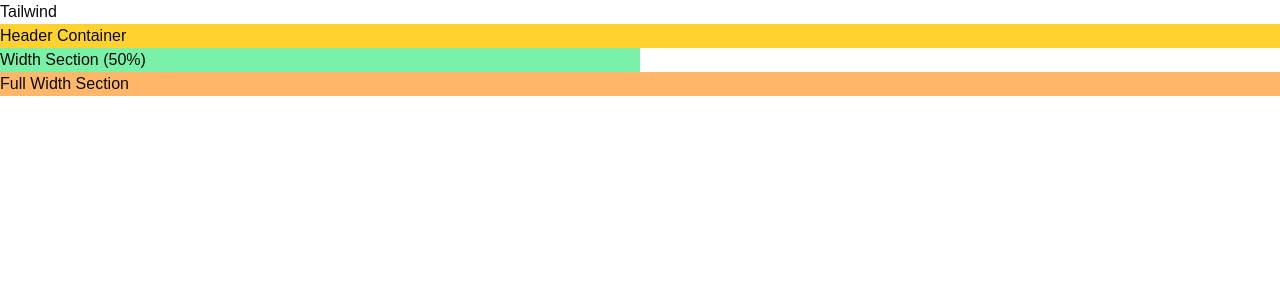
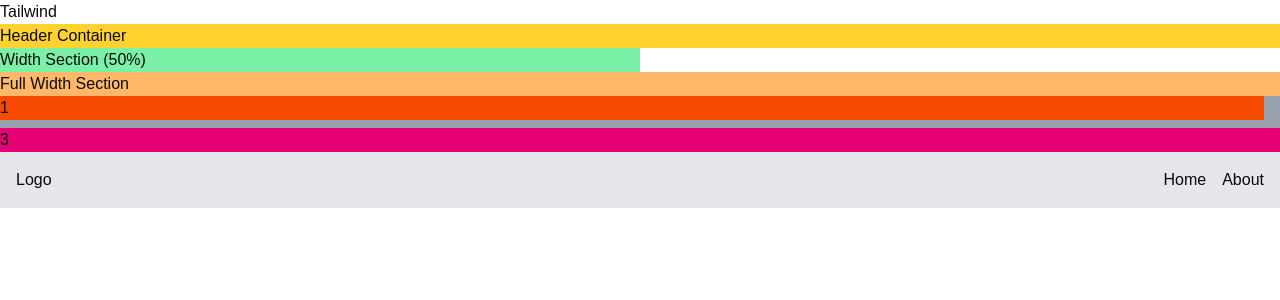
Before and after one commit to imPranab14/TanStack-Pro-Dashboard, a React (Vite) app: page /tailwind in a window 1280 px wide. Shown: the top 300 px of the page. Built offline with nearby package versions, Linux system fonts and the light colour scheme; no server answers.

Commit message:
flex section done

```diff
--- a/src/features/tailwind/Tailwind.jsx
+++ b/src/features/tailwind/Tailwind.jsx
@@ -11,9 +11,20 @@ function Tailwind() {
 
       <div className="w-screen bg-orange-300">Full Width Section</div>
 
+      {/* NOTE Flex  */}
+      {/* Flexbox (1D Layout)    (row OR column) */}
+      <div class="flex space-x-4 gap-2 bg-gray-400 flex-col">
+        <div className="bg-orange-600">1</div>
+        <div className="bg-pink-600">3</div>
+      </div>
 
-
-
+      <div class="flex justify-between items-center p-4 bg-gray-200">
+        <h1>Logo</h1>
+        <div class="flex gap-4">
+          <a>Home</a>
+          <a>About</a>
+        </div>
+      </div>
     </>
   );
 }
```
